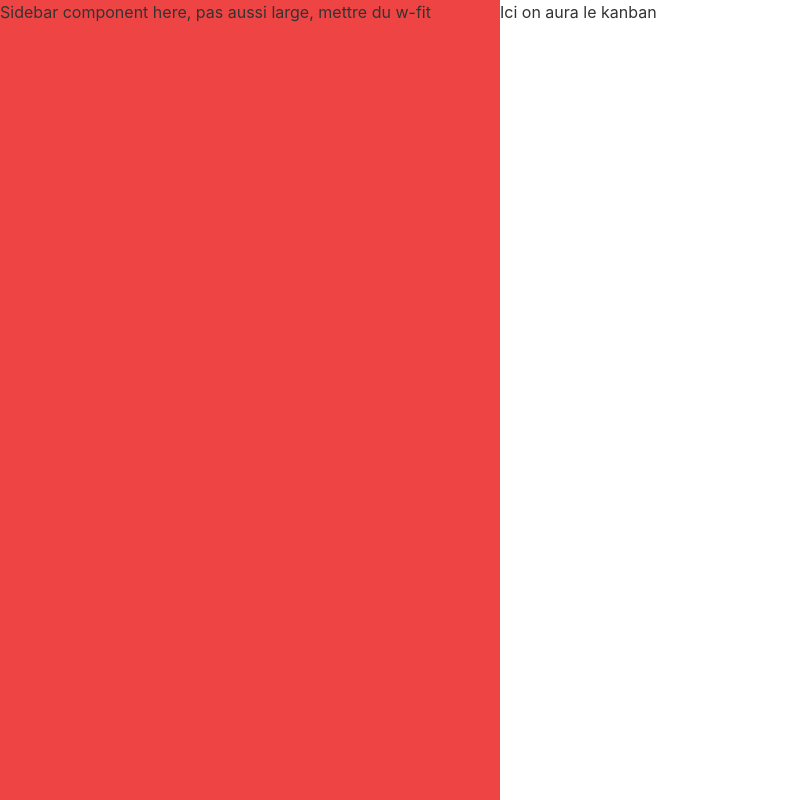
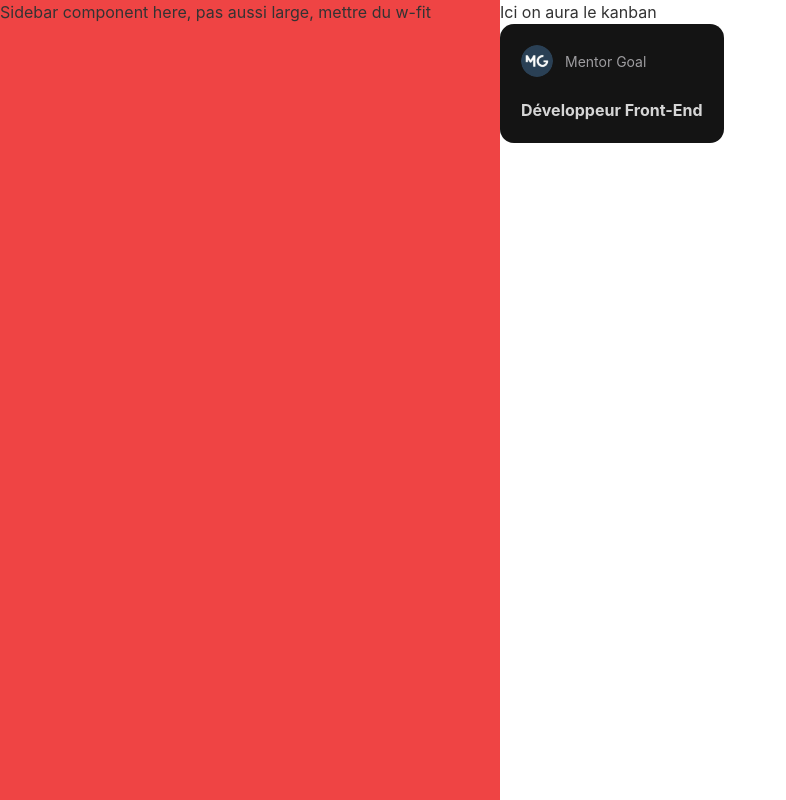
Before and after one commit to brdnicolas/mindset, a Next.js app: page / in a window 1280 px wide. Shown: the whole page, without its empty margins (0-786 px from the left). Built offline with nearby package versions, Linux system fonts and the light colour scheme.

Commit message:
[IN PROGRESS] Card Component

```diff
--- a/package.json
+++ b/package.json
@@ -24,7 +24,8 @@
     "next": "14.0.4",
     "prettier-eslint": "^16.2.0",
     "react": "^18",
-    "react-dom": "^18"
+    "react-dom": "^18",
+    "slimicons": "^1.4.0"
   },
   "devDependencies": {
     "@types/node": "^20",
--- a/src/app/page.tsx
+++ b/src/app/page.tsx
@@ -1,3 +1,10 @@
+import Card from '@/components/molecules/Card/Card'
+
 export default function Home() {
-  return <h1>Ici on aura le kanban</h1>
+  return (
+    <div>
+      <h1>Ici on aura le kanban</h1>
+      <Card companyName="Mentor Goal" jobName="Développeur Front-End" />
+    </div>
+  )
 }
--- /dev/null
+++ b/src/components/atoms/Avatar.tsx
@@ -0,0 +1,16 @@
+import Image from 'next/image'
+
+type AvatarProps = {
+  src: string
+  imgName: string
+  width: number
+  height: number
+}
+
+export default function Avatar({ src, imgName, width, height }: AvatarProps) {
+  return (
+    <div className="w-fit">
+      <Image width={width} height={height} src={src} alt={imgName} className="rounded-full" />
+    </div>
+  )
+}
--- /dev/null
+++ b/src/components/molecules/Card/Card.tsx
@@ -0,0 +1,20 @@
+import Avatar from '@/components/atoms/Avatar'
+import placeholder from '@/assets/placeholder.svg'
+
+type CardProps = {
+  companyName: string
+  jobName: string
+}
+
+export default function Card({ companyName, jobName }: CardProps) {
+  return (
+    <div className="p-[21px] bg-[#141414] rounded-[14px]">
+      <div className="flex items-center">
+        <Avatar src={placeholder} imgName="placeholder" width={32} height={32} />
+        <p className="ml-[12px] text-[#9E9DA0] text-[14px]">{companyName}</p>
+      </div>
+      <p className="mt-[21px] text-[#D6D6D6] text-[16px] font-bold">{jobName}</p>
+      <div></div>
+    </div>
+  )
+}
```
Also changed, not shown: src/assets/placeholder.svg (added), 1 other file (tests, documents, lock files or other folders).
